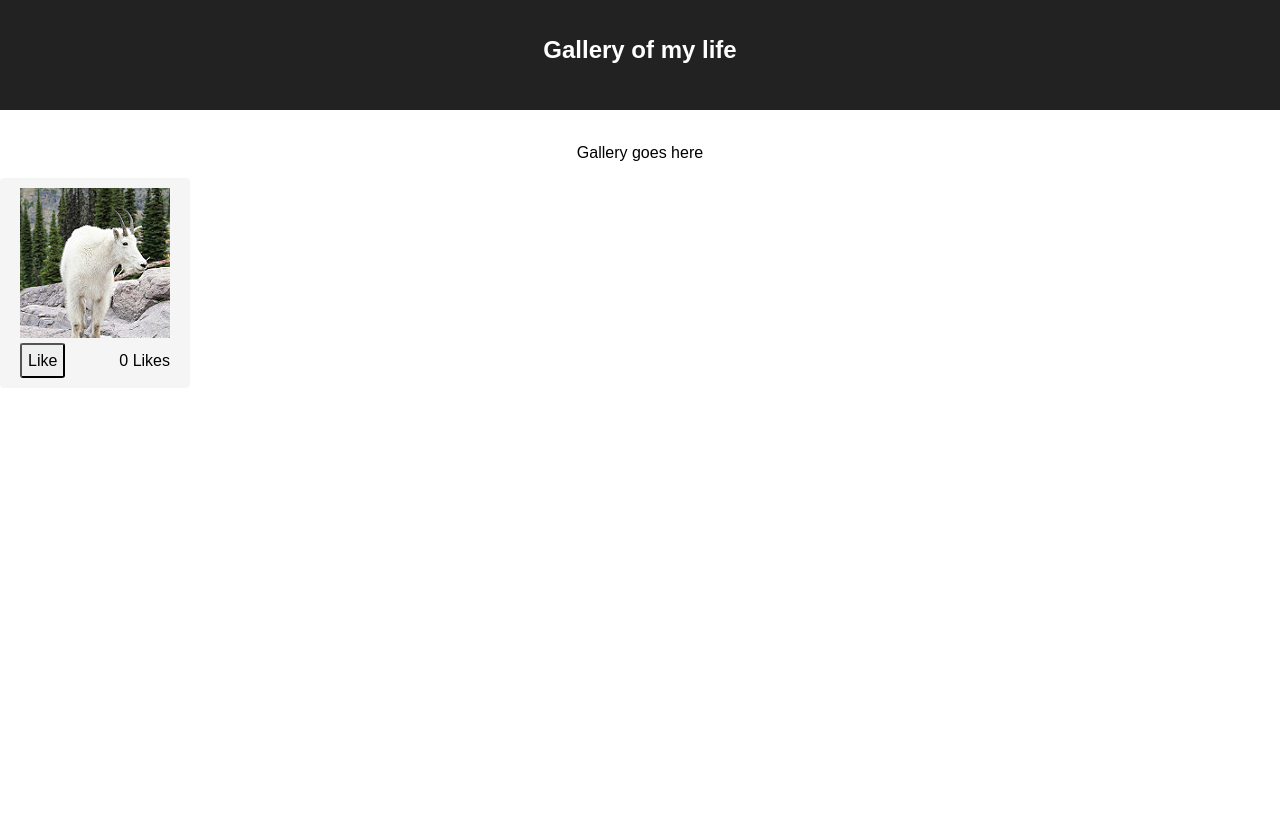
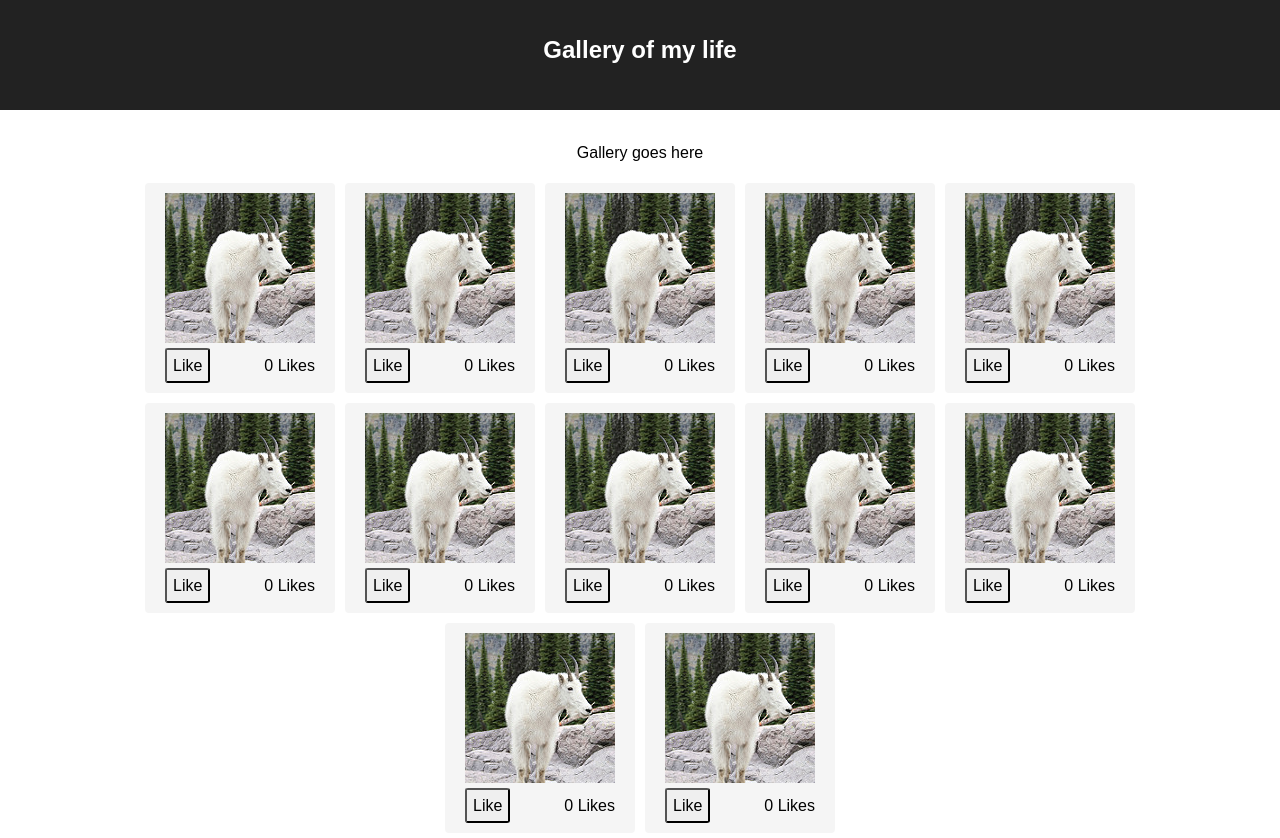
Before and after one commit to cchelton/react-gallery, a React (Create React App) app: page / in a window 1280 px wide. Before the commit the page ends 800 px from the top, so only its background shows below. Built offline with nearby package versions, Linux system fonts and the light colour scheme.

Commit message:
adds basic GalleryList component
GalleryList displays GalleryItems. Each item needs to be passed an img url prop and description prop

```diff
--- a/src/components/App/App.js
+++ b/src/components/App/App.js
@@ -1,6 +1,6 @@
 import React, { Component } from "react";
 import "./App.css";
-import GalleryItem from "../GalleryItem/GalleryItem";
+import GalleryList from "../GalleryList/GalleryList";
 
 class App extends Component {
   render() {
@@ -11,7 +11,7 @@ class App extends Component {
         </header>
         <br />
         <p>Gallery goes here</p>
-        <GalleryItem />
+        <GalleryList />
       </div>
     );
   }
--- a/src/components/GalleryItem/GalleryItem.css
+++ b/src/components/GalleryItem/GalleryItem.css
@@ -1,5 +1,5 @@
 .GalleryItem {
-  display: grid;
+  display: inline-grid;
   grid:
     "item" 1fr
     "like" 35px / 100%;
@@ -11,6 +11,7 @@
   text-align: center;
   overflow: hidden;
   justify-items: center;
+  margin: 5px;
 }
 
 .GalleryItem > img {
--- a/src/components/GalleryItem/GalleryItem.js
+++ b/src/components/GalleryItem/GalleryItem.js
@@ -38,11 +38,7 @@ function GalleryItem(props) {
     );
   } else {
     return (
-      <div
-        onClick={toggleDisplayMode}
-        className="GalleryItem"
-        onClick={toggleDisplayMode}
-      >
+      <div onClick={toggleDisplayMode} className="GalleryItem">
         <p>DESCRIPTION DESCRIPTION DESCRIPTION DESCRIPTION DESCRIPTION</p>
       </div>
     );
--- /dev/null
+++ b/src/components/GalleryList/GalleryList.css
@@ -0,0 +1,6 @@
+.GalleryList {
+  display: flex;
+  margin: 0px 10%;
+  justify-content: center;
+  flex-wrap: wrap;
+}
--- a/src/components/GalleryList/GalleryList.js
+++ b/src/components/GalleryList/GalleryList.js
@@ -0,0 +1,13 @@
+import React from "react";
+import GalleryItem from "../GalleryItem/GalleryItem";
+import "./GalleryList.css";
+
+function GalleryList(props) {
+  const testArr = [1, 2, 3, 4, 5, 6, 7, 8, 9, 10, 11, 12];
+  const elements = testArr.map((item, index) => (
+    <GalleryItem imgURL={"NEEDS_URL"} description={"NEEDS_DESC"} key={index} />
+  ));
+  return <div className="GalleryList">{elements}</div>;
+}
+
+export default GalleryList;
```
